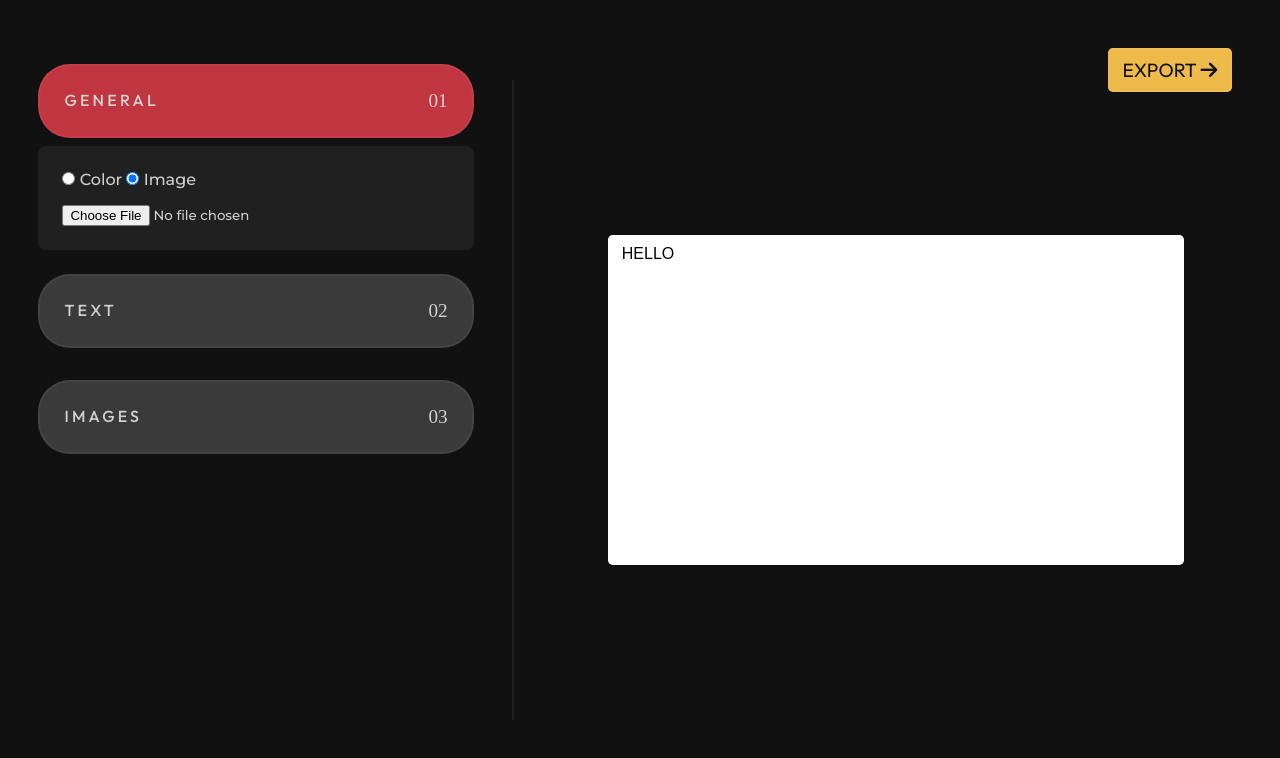
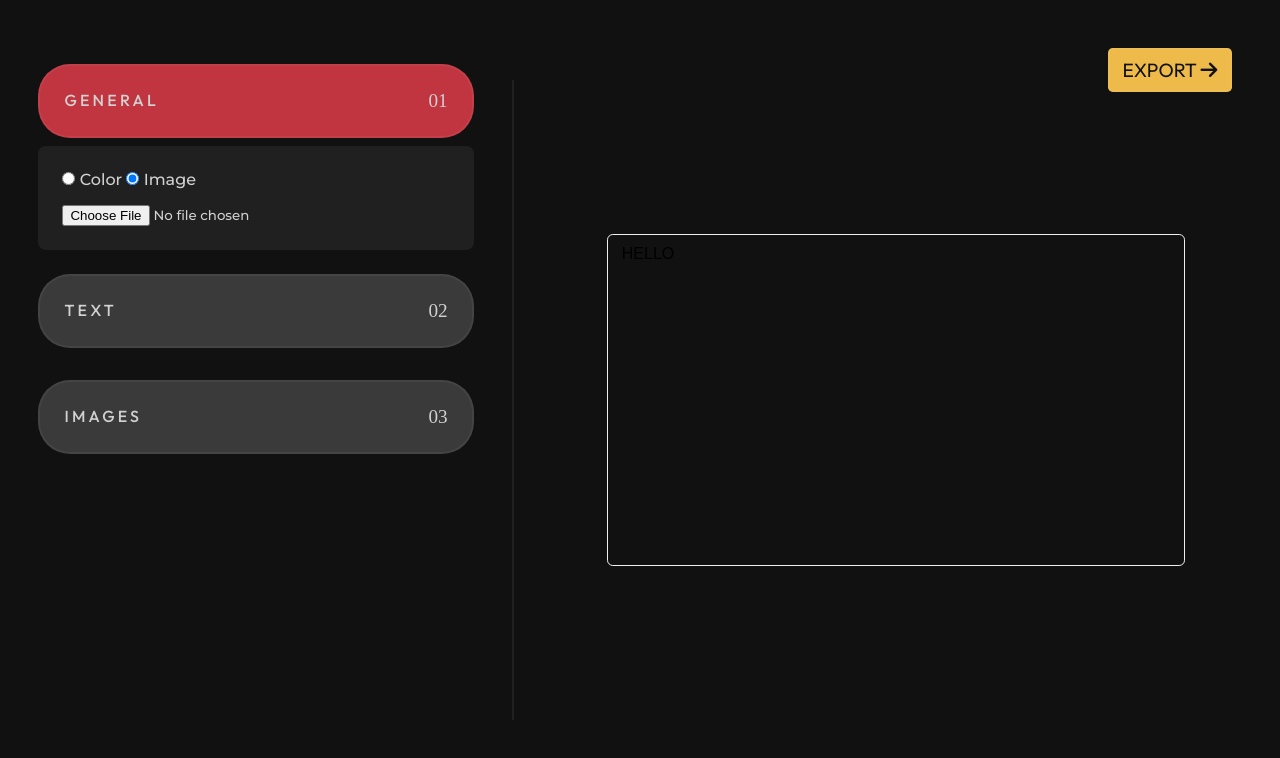
Before and after one commit to DanielRasho/DeckDesign, a plain HTML site: page index.html in a window 1280 px wide. Both pictures are taken after a click on the radio button "Image". Drawn offline with Linux system fonts and the light colour scheme; a web font is replaced by a local one.

Commit message:
feat: now its posible to change the background of the preview card

```diff
--- a/components/CardEditor.js
+++ b/components/CardEditor.js
@@ -1,3 +1,4 @@
+import { CARD_BACKGROUND_TYPES } from "../models/CardModel.js";
 import { MAIN_CARD } from "../stores/CardStore.js";
 
 class CardEditor extends HTMLElement {
@@ -42,6 +43,22 @@ class CardEditor extends HTMLElement {
 
             this.appendChild(textBox);
         });
+
+        this.setBackground()
+    }
+
+    setBackground(){
+        this.style.backgroundColor = 'transparent';
+        this.style.backgroundImage = 'none';
+
+        switch (this._models.cardBackground.type) {
+            case CARD_BACKGROUND_TYPES.SOLID:
+                this.style.backgroundColor = this._models.cardBackground.value;
+                break;
+            case CARD_BACKGROUND_TYPES.IMAGE:
+                this.style.backgroundImage = `url(${this._models.cardBackground.value})`;
+                break;
+        }
     }
 }
 
--- a/styles/cardEditor.css
+++ b/styles/cardEditor.css
@@ -5,4 +5,10 @@
     width: 75%;
     border-radius: 0.3rem;
     max-width: 900px;
+
+    background-position: center;
+    background-size: cover;
+    background-repeat: no-repeat;
+
+    outline: 1px solid var(--white);
 }
--- a/views/DesignView.js
+++ b/views/DesignView.js
@@ -13,6 +13,7 @@ class DesignView extends HTMLElement {
         this.render()
         this.recreateTextInputs()
         this.addTextFieldListener()
+        this.addEventListeners()
         window.addEventListener('modelChange', (event) => {
             this.recreateTextInputs()
         });
@@ -160,6 +161,7 @@ class DesignView extends HTMLElement {
             if (colorRadio.checked) {
                 MAIN_CARD.cardBackground.type = 'SOLID';
                 MAIN_CARD.cardBackground.value = colorPicker.value; // Set to current color picker value
+                MAIN_CARD.notifyChange()
             }
         });
 
@@ -168,6 +170,7 @@ class DesignView extends HTMLElement {
             if (imageRadio.checked) {
                 MAIN_CARD.cardBackground.type = 'IMAGE';
                 MAIN_CARD.cardBackground.value = ''; // Clear value since no image is selected yet
+                MAIN_CARD.notifyChange()
             }
         });
 
@@ -175,6 +178,7 @@ class DesignView extends HTMLElement {
         colorPicker.addEventListener('input', function () {
             if (colorRadio.checked) {
                 MAIN_CARD.cardBackground.value = colorPicker.value;
+                MAIN_CARD.notifyChange()
             }
         });
 
@@ -186,6 +190,7 @@ class DesignView extends HTMLElement {
 
                 reader.onload = function (e) {
                     MAIN_CARD.cardBackground.value = e.target.result; // Set base64 encoded image data
+                    MAIN_CARD.notifyChange()
                 };
 
                 reader.readAsDataURL(file);
```
